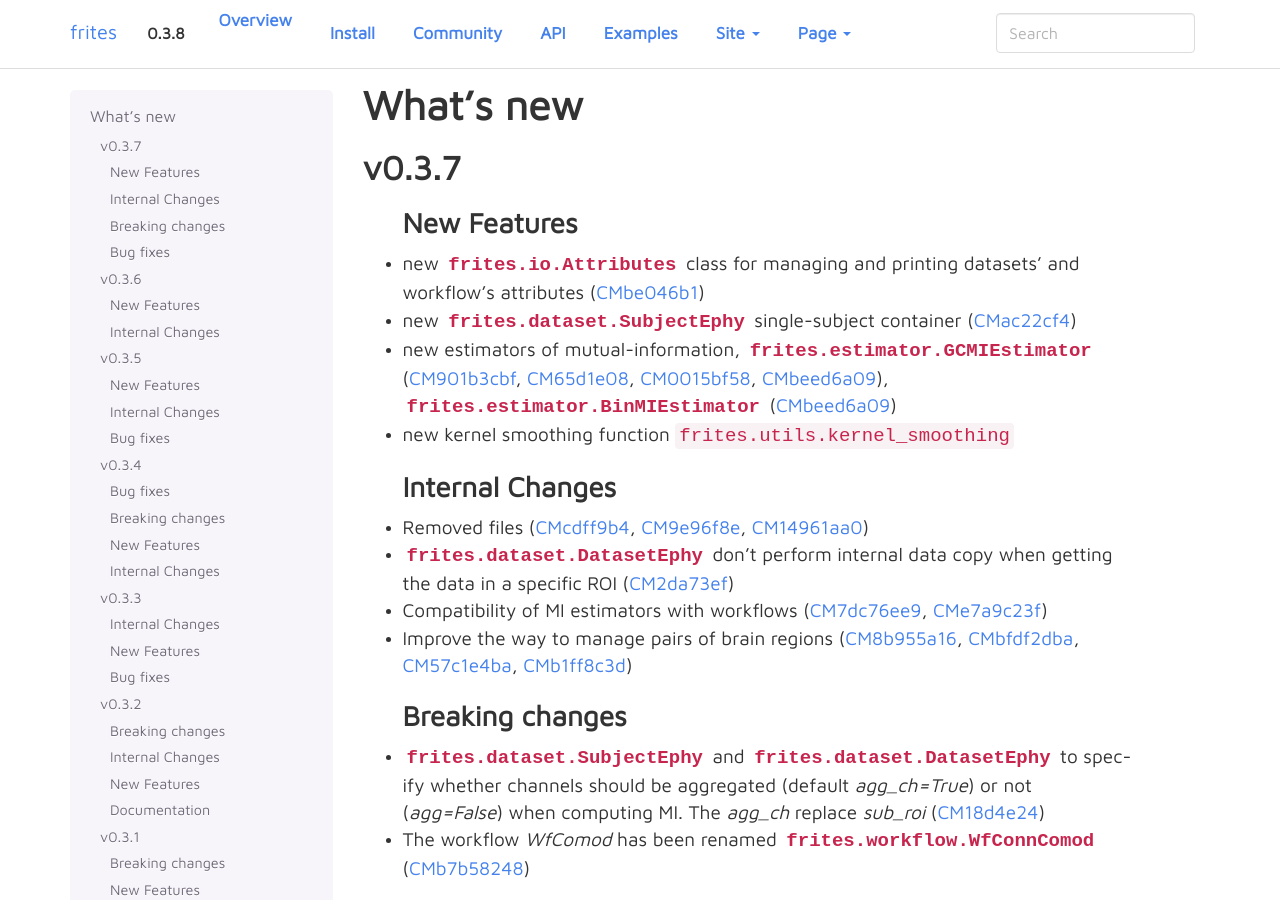
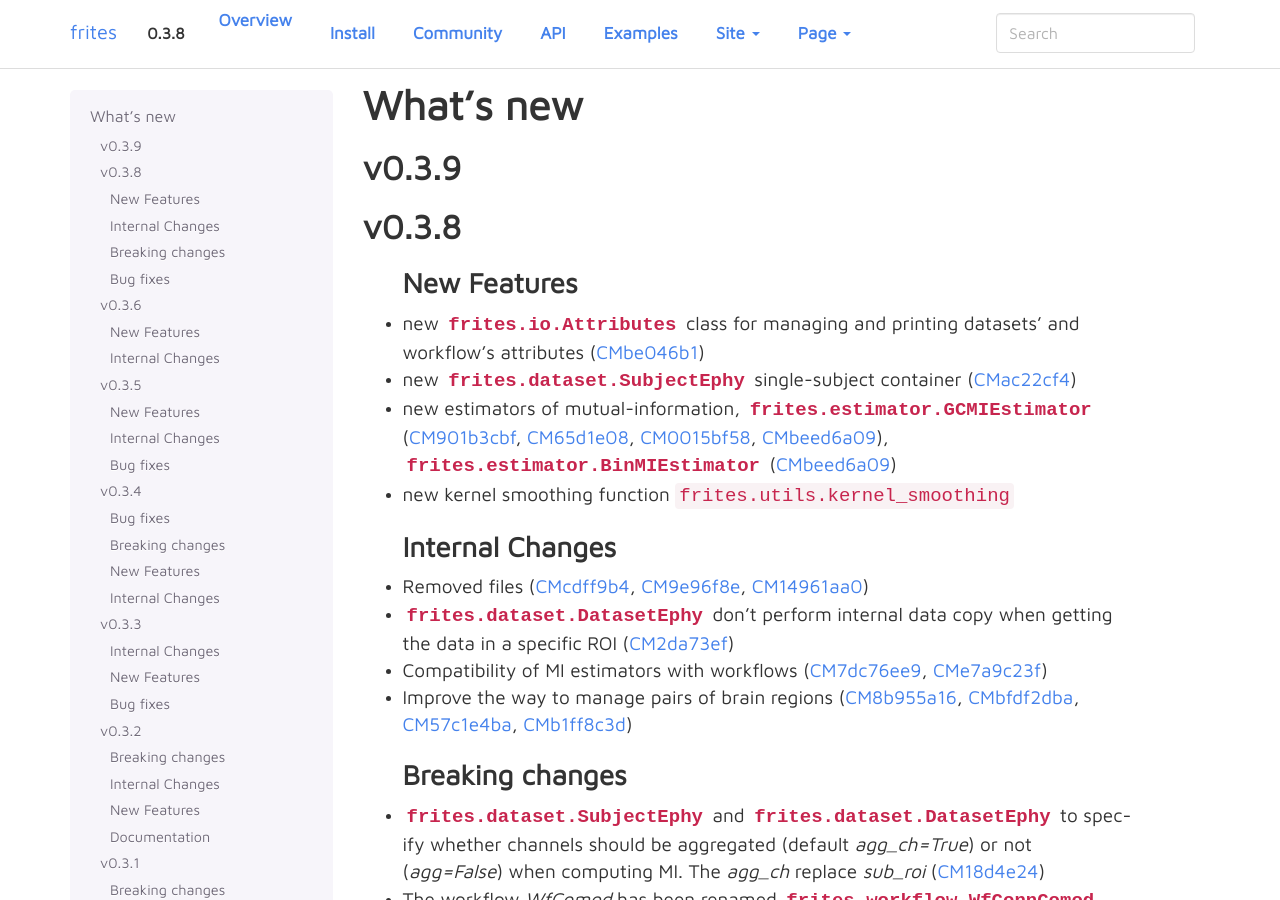
Before and after one commit to brainets/frites, a Sphinx documentation site: the page built from docs/source/whatsnew.rst, in a window 1280 px wide and 900 px high. Built offline with Sphinx 7.4.7, drawn with Linux system fonts in a browser that asks for light colours; pages that are not in the unit, such as notebooks, are missing from menus; cross-references to code outside the pages are shown as plain code.

Commit message:
Fix version name in the whatsnew

```diff
--- a/docs/source/whatsnew.rst
+++ b/docs/source/whatsnew.rst
@@ -3,7 +3,11 @@
 What's new
 ==========
 
-v0.3.7
+v0.3.9
+------
+
+
+v0.3.8
 ------
 
 New Features
```
